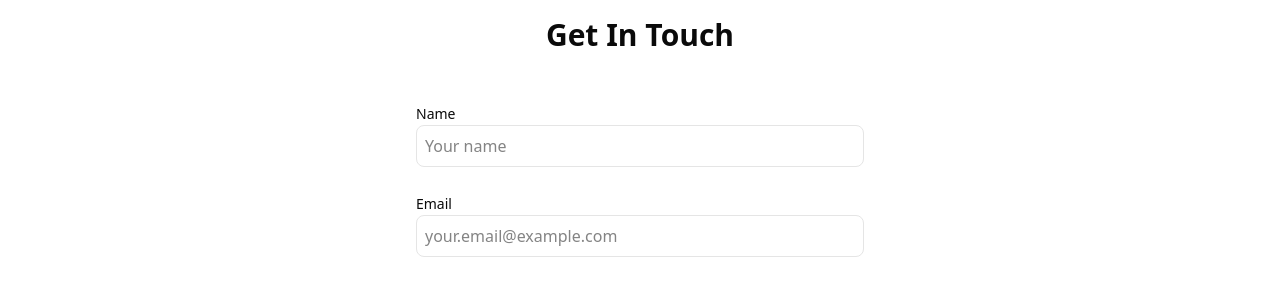
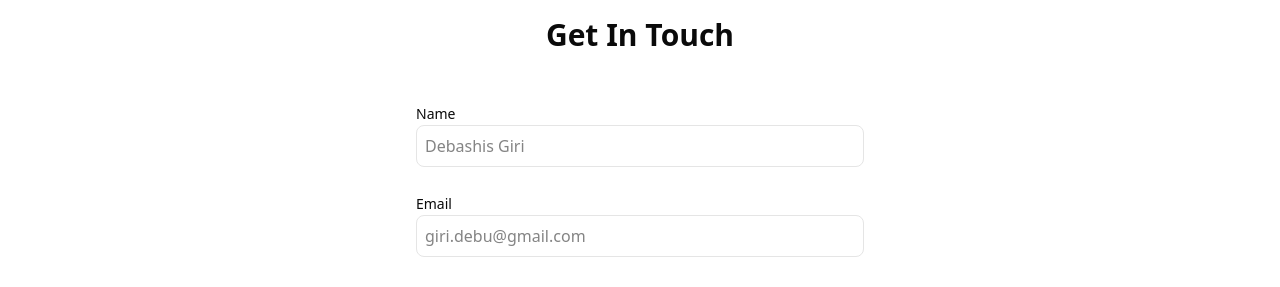
Before and after one commit to dgiri/debashis-dev, a React (Vite) app: page / in a window 1280 px wide. Shown: the part 1800-2087 px from the top of the page. Built offline with nearby package versions, Linux system fonts and the light colour scheme; the HTML template or start-up script is replaced by a standard one.

Commit message:
update about page

```diff
--- a/src/components/Contact.tsx
+++ b/src/components/Contact.tsx
@@ -15,7 +15,7 @@ const Contact = () => {
               name="name"
               type="text"
               className="w-full p-2 rounded-md border border-input bg-background"
-              placeholder="Your name"
+              placeholder="Debashis Giri"
               required
             />
           </div>
@@ -28,7 +28,7 @@ const Contact = () => {
               name="email"
               type="email"
               className="w-full p-2 rounded-md border border-input bg-background"
-              placeholder="your.email@example.com"
+              placeholder="giri.debu@gmail.com"
               required
             />
           </div>
--- a/src/pages/AboutPage.tsx
+++ b/src/pages/AboutPage.tsx
@@ -1,5 +1,6 @@
 import React from 'react';
 import { Button } from '../components/ui/button';
+import deblarge from '../assets/deblarge.png';
 
 const AboutPage: React.FC = () => {
   return (
@@ -9,11 +10,7 @@ const AboutPage: React.FC = () => {
 
         <div className="grid grid-cols-1 md:grid-cols-3 gap-8 mb-16">
           <div className="col-span-1">
-            <img
-              src="/api/placeholder/400/400"
-              alt="Profile"
-              className="rounded-lg shadow-md w-full"
-            />
+            <img src={deblarge} alt="Profile" className="rounded-lg shadow-md w-full" />
           </div>
           <div className="col-span-2 space-y-4">
             <h2 className="text-2xl font-bold">Your Name</h2>
--- a/src/pages/ContactPage.tsx
+++ b/src/pages/ContactPage.tsx
@@ -32,7 +32,7 @@ const ContactPage: React.FC = () => {
                 </svg>
                 <div>
                   <h3 className="font-bold">Email</h3>
-                  <p className="text-muted-foreground">yourname@example.com</p>
+                  <p className="text-muted-foreground">giri.debu@gmail.com</p>
                 </div>
               </div>
 
@@ -52,8 +52,8 @@ const ContactPage: React.FC = () => {
                   <circle cx="12" cy="10" r="3"></circle>
                 </svg>
                 <div>
-                  <h3 className="font-bold">Location</h3>
-                  <p className="text-muted-foreground">Your City, Country</p>
+                  <h3 className="font-bold">Kolkata</h3>
+                  <p className="text-muted-foreground">India</p>
                 </div>
               </div>
 
@@ -61,7 +61,7 @@ const ContactPage: React.FC = () => {
                 <h3 className="font-bold mb-3">Social Profiles</h3>
                 <div className="flex space-x-4">
                   <a
-                    href="https://github.com"
+                    href="https://github.com/dgiri"
                     target="_blank"
                     rel="noopener noreferrer"
                     className="hover:text-primary"
@@ -80,7 +80,7 @@ const ContactPage: React.FC = () => {
                     </svg>
                   </a>
                   <a
-                    href="https://linkedin.com"
+                    href="https://linkedin.com/in/debashis-giri"
                     target="_blank"
                     rel="noopener noreferrer"
                     className="hover:text-primary"
```
Also changed, not shown: src/assets/deblarge.png (added).
